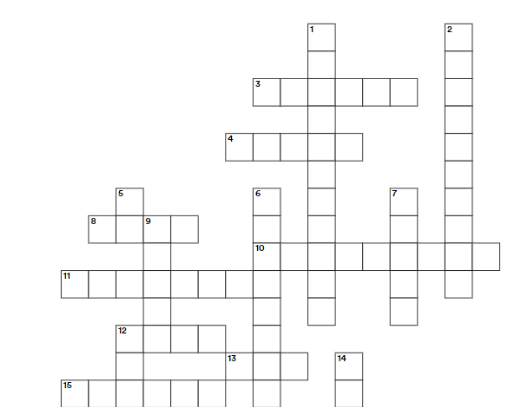
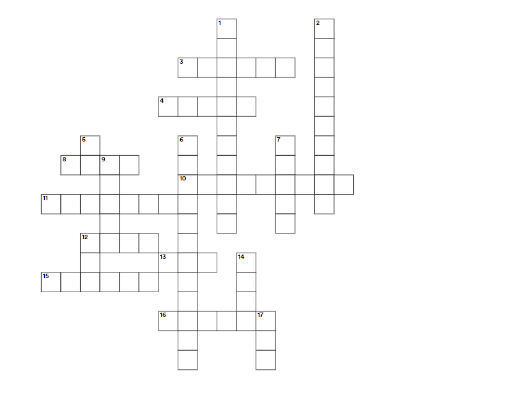
Before and after one commit to pserb/stuyspec-test-crossword-development, a plain HTML site: page index.html in a window 390 px wide. Shown: the part 151-558 px from the top of the page, 527 px wide, since content can reach past the window. Drawn offline with Linux system fonts and the light colour scheme.

Commit message:
Optimized mobile style

```diff
--- a/style.css
+++ b/style.css
@@ -9,6 +9,14 @@
     min-width: 500px;
     margin-inline: auto;
     display: block;
+}
+@media (max-width: 800px) {
+    .crossword img {
+        min-width: 100px;
+    }
+    .container {
+        width: min(95%, 120rem);
+    }
 }
 .split {
     margin: auto;
```
